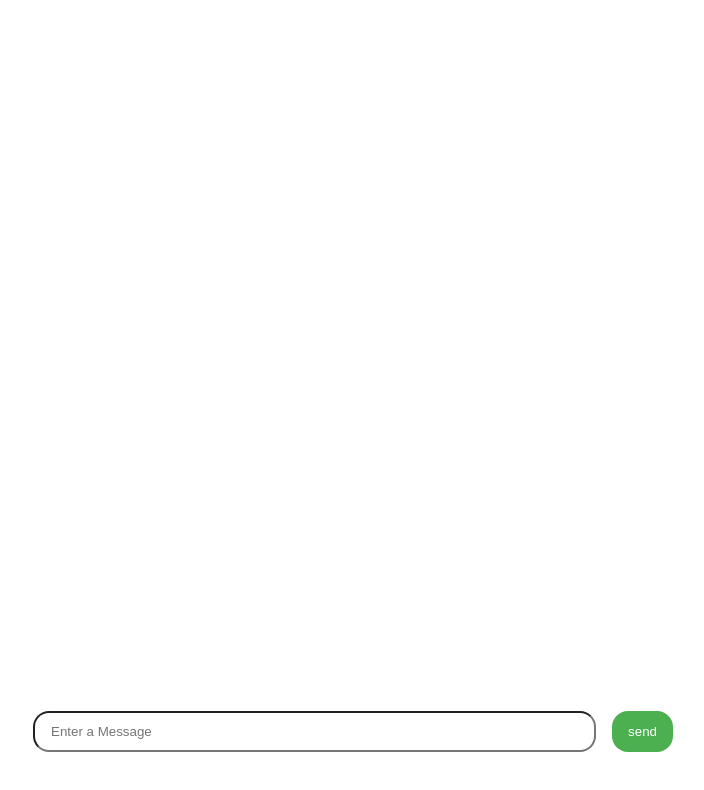
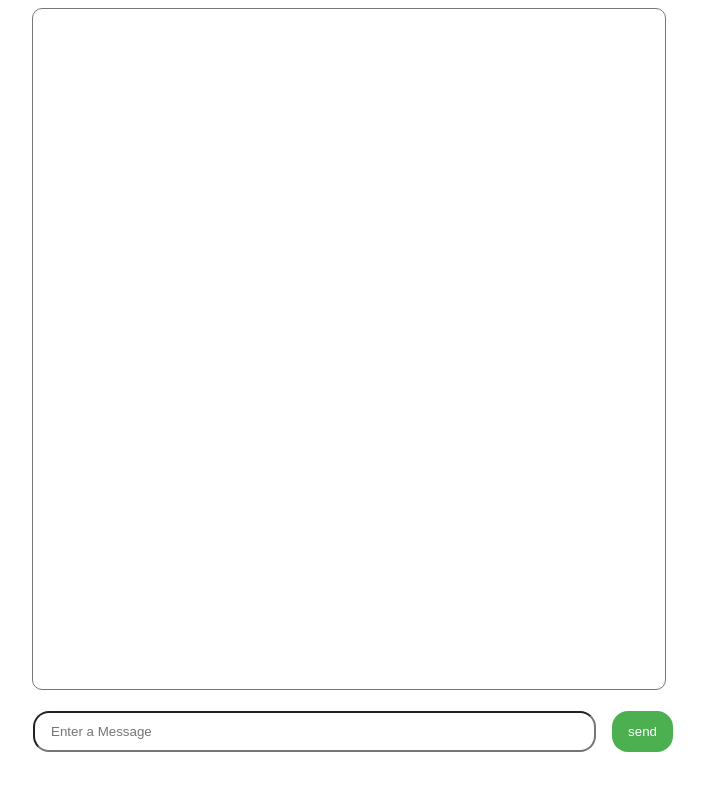
Before and after one commit to Akash29-spec/general--purpose-chatbot, a plain HTML site: page index.html in a window 1280 px wide. Shown: the whole page, without its empty margins (291-995 px from the left). Drawn offline with Linux system fonts and the light colour scheme.

Commit message:
chenged the message container size

```diff
--- a/style.css
+++ b/style.css
@@ -4,7 +4,9 @@
     font-family:Arial, sans-serif;
     font-size:16px;
     display:flex;
+    border-radius:10px;
     flex-direction:column;
+    border:1px solid #7a7676;
 }
 
 .chatInput{
@@ -30,8 +32,6 @@
 .chatMessage{
     width:100%;
     height:85vh;
-    margin:1rem;
-    padding:0.7px 0.5px;
     overflow-y:auto;
 }
 .chatmessage{
@@ -62,7 +62,7 @@
 .bot{
     flex-direction:row-reverse;
     justify-content:flex-end;
-    padding:0.7rem 1rem 0.7rem 0;
+    padding:0.7rem 1rem;
     margin-left:0;
     max-width:80%;
 }
```
